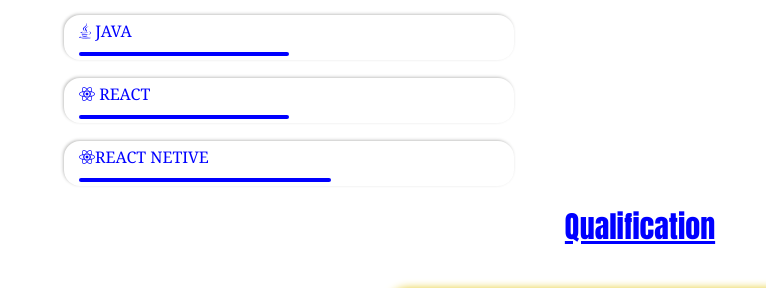
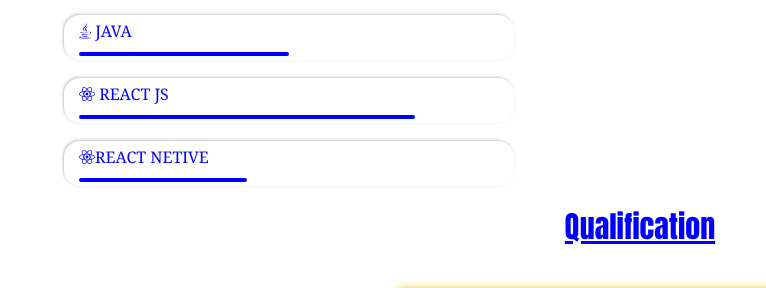
Before and after one commit to Sunil-Pradhan04/My-DETELS, a plain HTML site: page index.html in a window 1280 px wide. Shown: the part 1388-1676 px from the top of the page, 0-766 px from the left. Drawn offline with Linux system fonts and the light colour scheme.

Commit message:
Update index.html

```diff
--- a/index.html
+++ b/index.html
@@ -88,13 +88,13 @@
 
             </div>
             <div class="item1">
-                <div class="name1"><i class="fa-brands fa-react"></i> REACT</div>
-                <div class="lebel" style="width: 50%;"></div>
+                <div class="name1"><i class="fa-brands fa-react"></i> REACT JS</div>
+                <div class="lebel" style="width: 80%;"></div>
 
             </div>
             <div class="item1">
                 <div class="name1"><i class="fa-brands fa-react"></i>REACT NETIVE</div>
-                <div class="lebel" style="width: 60%;"></div>
+                <div class="lebel" style="width: 40%;"></div>
 
             </div>
 
```
